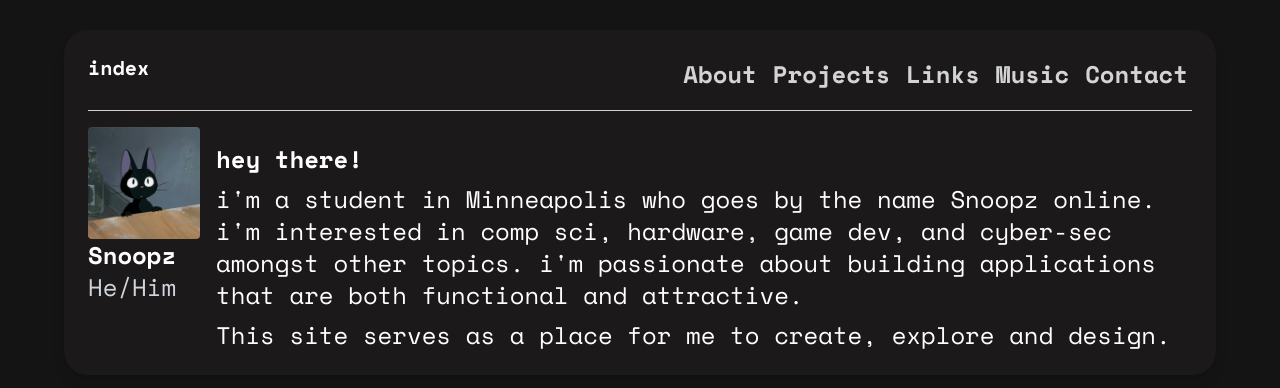
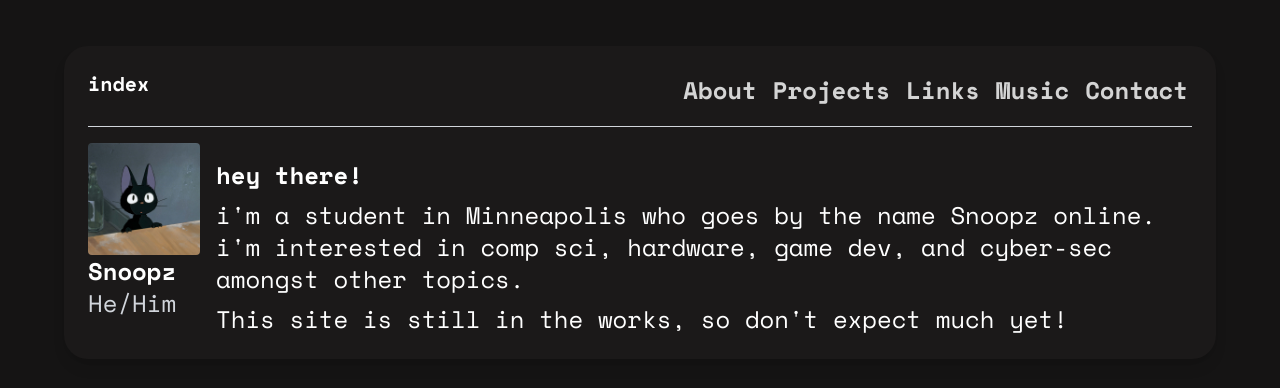
Before and after one commit to Dev-Payton/snoopzweb, an Astro site: page / in a window 1280 px wide. Shown: the part 198-586 px from the top of the page. Built offline with nearby package versions, Linux system fonts and the light colour scheme; Astro itself is replaced by a stand-in of ours.

Commit message:
Update index.astro

```diff
--- a/src/pages/index.astro
+++ b/src/pages/index.astro
@@ -44,9 +44,8 @@ import '../styles/tailwind.css';
             <p class="font-bold">hey there!</p>
             <p class="mt-2 text-white"> i'm a student in Minneapolis who goes by the name Snoopz online.
                 i'm interested in comp sci, hardware, game dev, and cyber-sec amongst other topics.
-                i'm passionate about building applications that are both functional and attractive.
                 </p>
-            <p class="mt-2">This site serves as a place for me to create, explore and design. </p>
+            <p class="mt-2">This site is still in the works, so don't expect much yet! </p>
 
         </div>
     </div>
```
